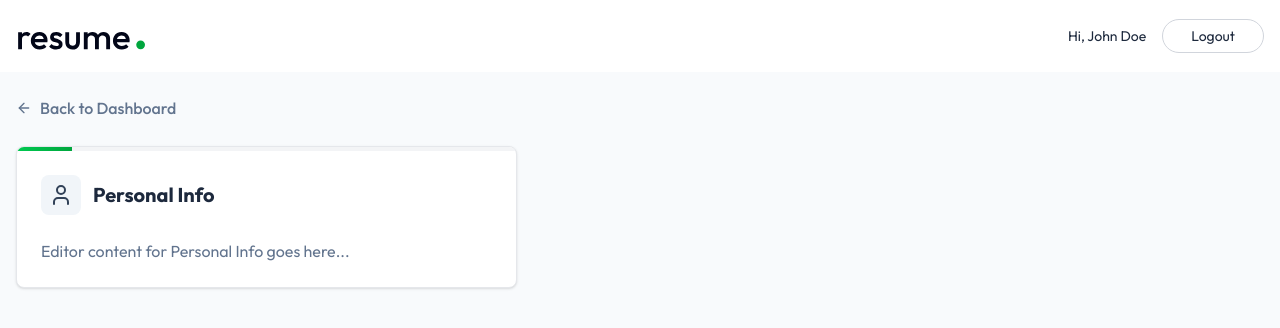
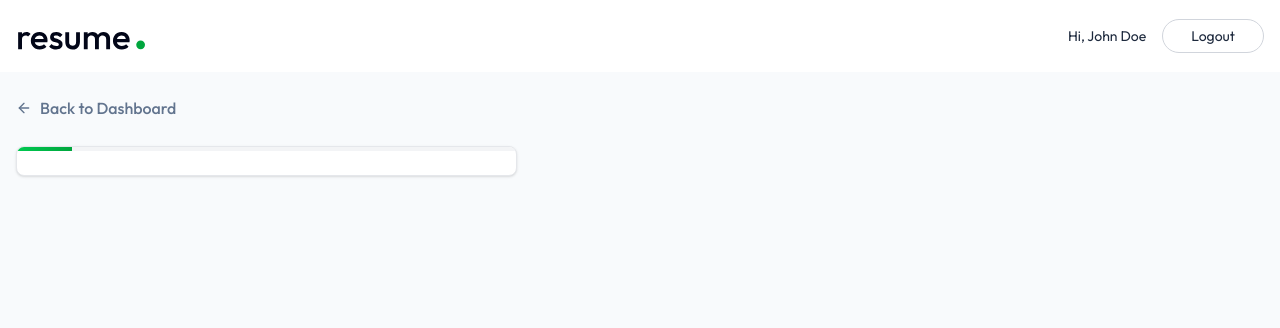
Before and after one commit to priyanshi1207-star/my-react-app, a React (Vite) app: page /App/builder/1 in a window 1280 px wide. Shown: the top 328 px of the page. Built offline with nearby package versions, Linux system fonts and the light colour scheme; the HTML template or start-up script is replaced by a standard one.

Commit message:
Updated Project

```diff
--- a/src/Pages/ResumeBuilder.jsx
+++ b/src/Pages/ResumeBuilder.jsx
@@ -78,25 +78,13 @@ const ResumeBuilder = () => {
                 style={{ width: `${((activeSectionIndex + 1) / sections.length) * 100}%` }}
               ></div>
 
-              <div className='mt-6'>
-                {/* Section Header */}
-                <div className='flex items-center gap-3 mb-6'>
-                  <div className='p-2 bg-slate-100 rounded-lg text-slate-700'>
-                    <activeSection.icon className='size-6' />
-                  </div>
-                  <h2 className='text-xl font-bold text-slate-800'>{activeSection.name}</h2>
-                </div>
-
-                {/* Form Content will go here */}
-                <p className='text-slate-500'>Editor content for {activeSection.name} goes here...</p>
-              </div>
             </div>
           </div>
-          {/* Right - Resume Preview */}
         </div>
+        {/* Right - Resume Preview */}
       </div>
+    </div>
 
-    </div>
   )
 }
 
```
